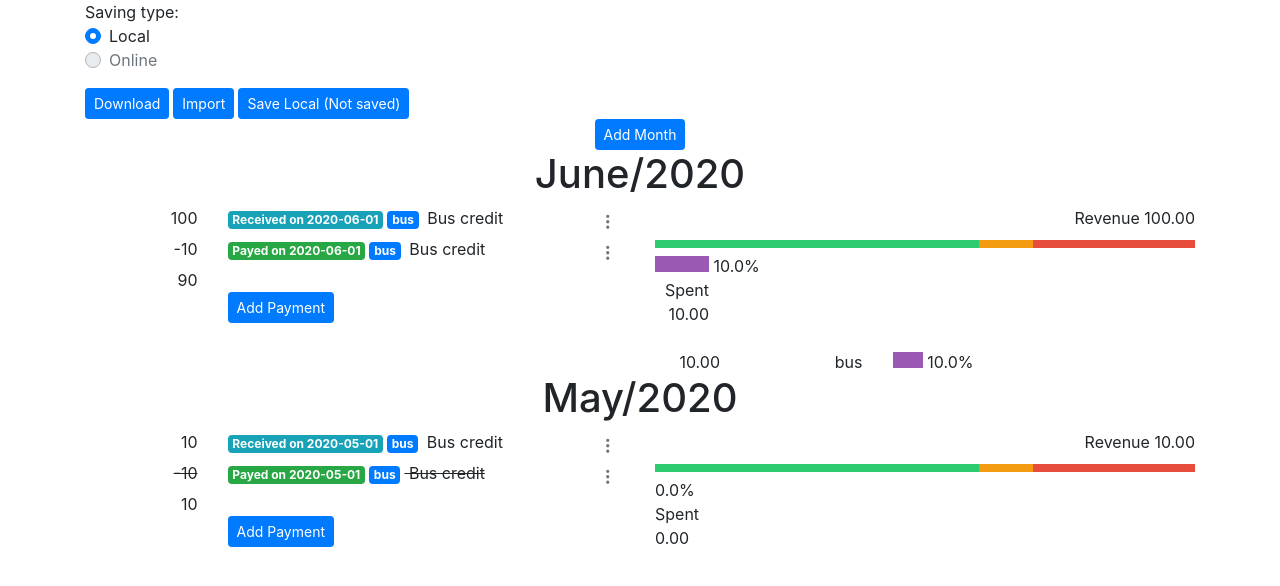
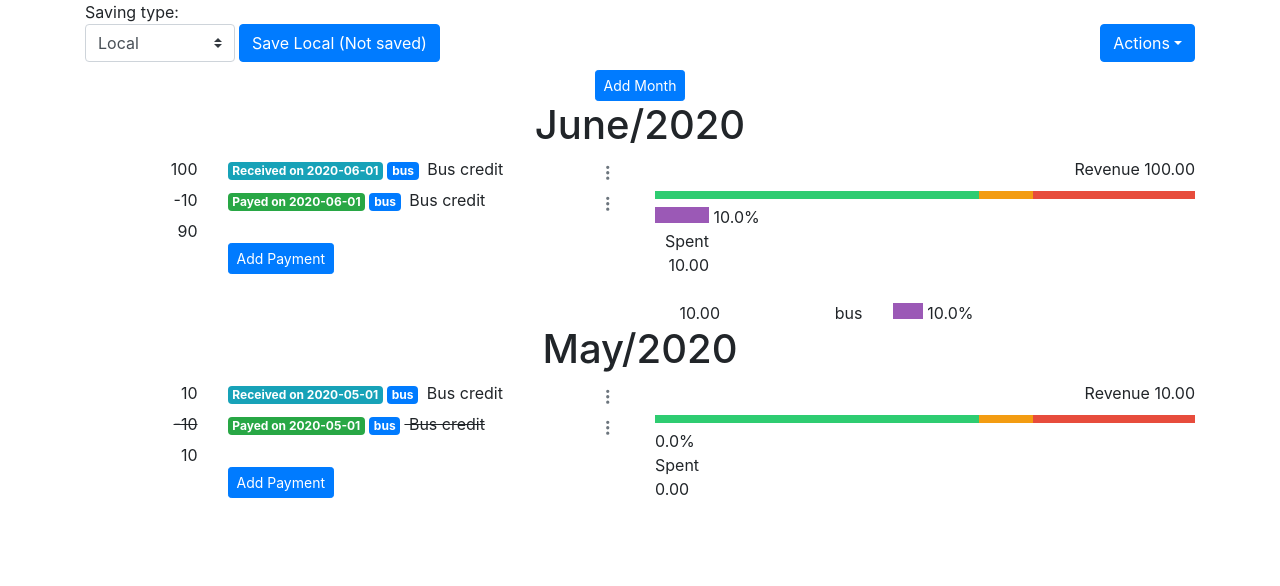
Before and after one commit to cristiantela/financial-viewer, a Vue app in the folder web/: page / in a window 1280 px wide. Shown: the top 586 px of the page. Built offline with nearby package versions, Linux system fonts and the light colour scheme.

Commit message:
refact: improves selector saving type

```diff
--- a/web/src/App.vue
+++ b/web/src/App.vue
@@ -3,49 +3,28 @@
     <form-payment-modal ref="formPaymentModal"></form-payment-modal>
     <add-month-modal ref="addMonthModal"></add-month-modal>
 
-    <b-row>
+    <b-row align-h="between" align-v="end" class="mb-2">
       <b-col>
         Saving type:
 
-        <b-form-group>
-          <b-form-radio v-model="saveType" value="local">
-            Local
-          </b-form-radio>
-
-          <b-form-radio
+        <b-form-group class="mb-0">
+          <b-form-select
             v-model="saveType"
-            value="online"
-            disabled
-            v-b-popover.hover.left="'The API is being built'"
+            :style="{
+              width: '150px',
+            }"
+            class="mr-1"
           >
-            Online
-          </b-form-radio>
-        </b-form-group>
-      </b-col>
-    </b-row>
-
-    <b-row>
-      <b-col>
-        <b-button @click="download" class="mr-1" size="sm" variant="primary">
-          Download
-        </b-button>
-
-        <b-button
-          @click="openFileSelector"
-          class="mr-1"
-          size="sm"
-          variant="primary"
-        >
-          Import
-        </b-button>
-
-        <input @change="importFile" ref="file" type="file" class="d-none" />
+            <b-form-select-option value="local">Local</b-form-select-option>
+            <b-form-select-option value="online" disabled>
+              Online (The API is being built)
+            </b-form-select-option>
+          </b-form-select>
 
           <b-button
             v-if="saveType === 'local'"
             @click="saveLocal"
             class="mr-1"
-          size="sm"
             variant="primary"
           >
             Save Local
@@ -57,7 +36,23 @@
               >(Not saved)</span
             >
           </b-button>
+        </b-form-group>
       </b-col>
+
+      <b-col cols="auto">
+        <b-dropdown right text="Actions" variant="primary">
+          <b-dropdown-item href="#" @click="download">Download</b-dropdown-item>
+          <b-dropdown-item href="#" @click="openFileSelector"
+            >Import</b-dropdown-item
+          >
+        </b-dropdown>
+
+        <input @change="importFile" ref="file" type="file" class="d-none" />
+      </b-col>
+    </b-row>
+
+    <b-row>
+      <b-col> </b-col>
     </b-row>
 
     <b-row class="justify-content-center align-items-end">
```
Lines whose indentation alone changed are shown as unchanged.
